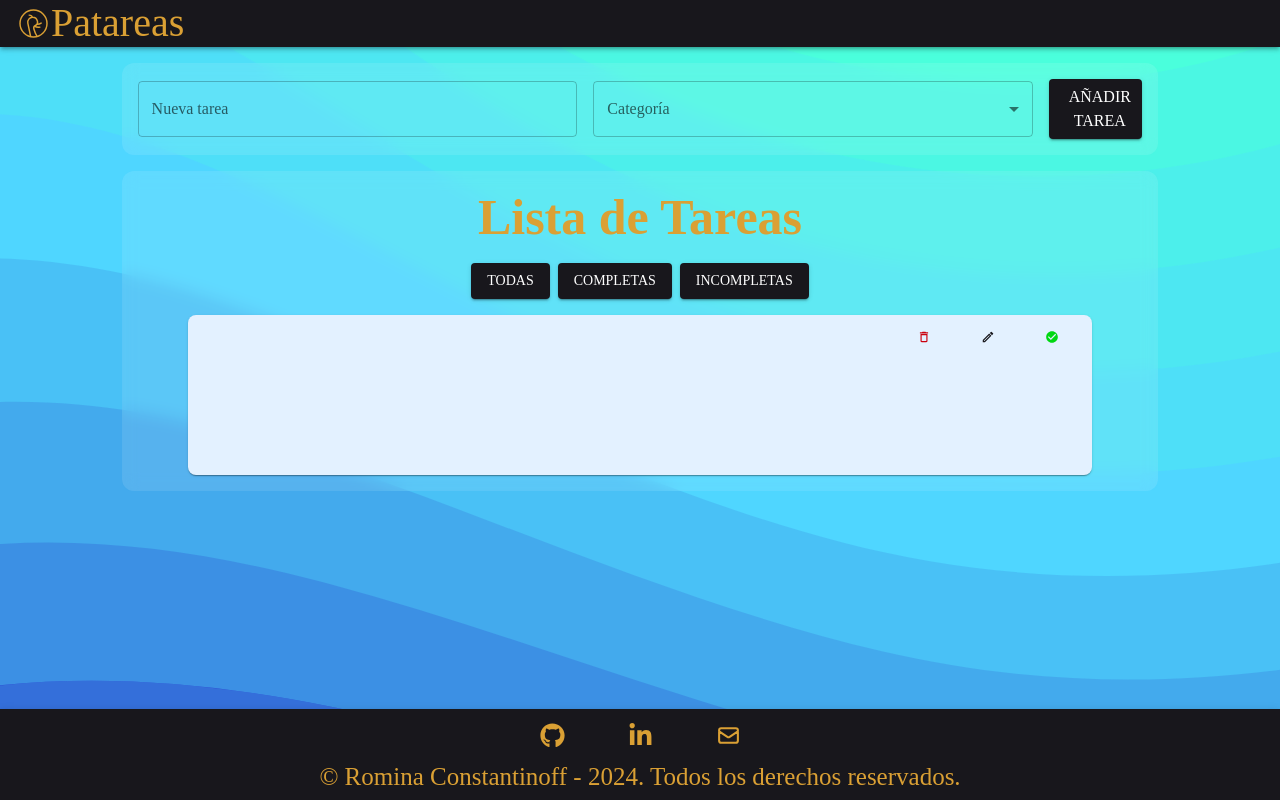
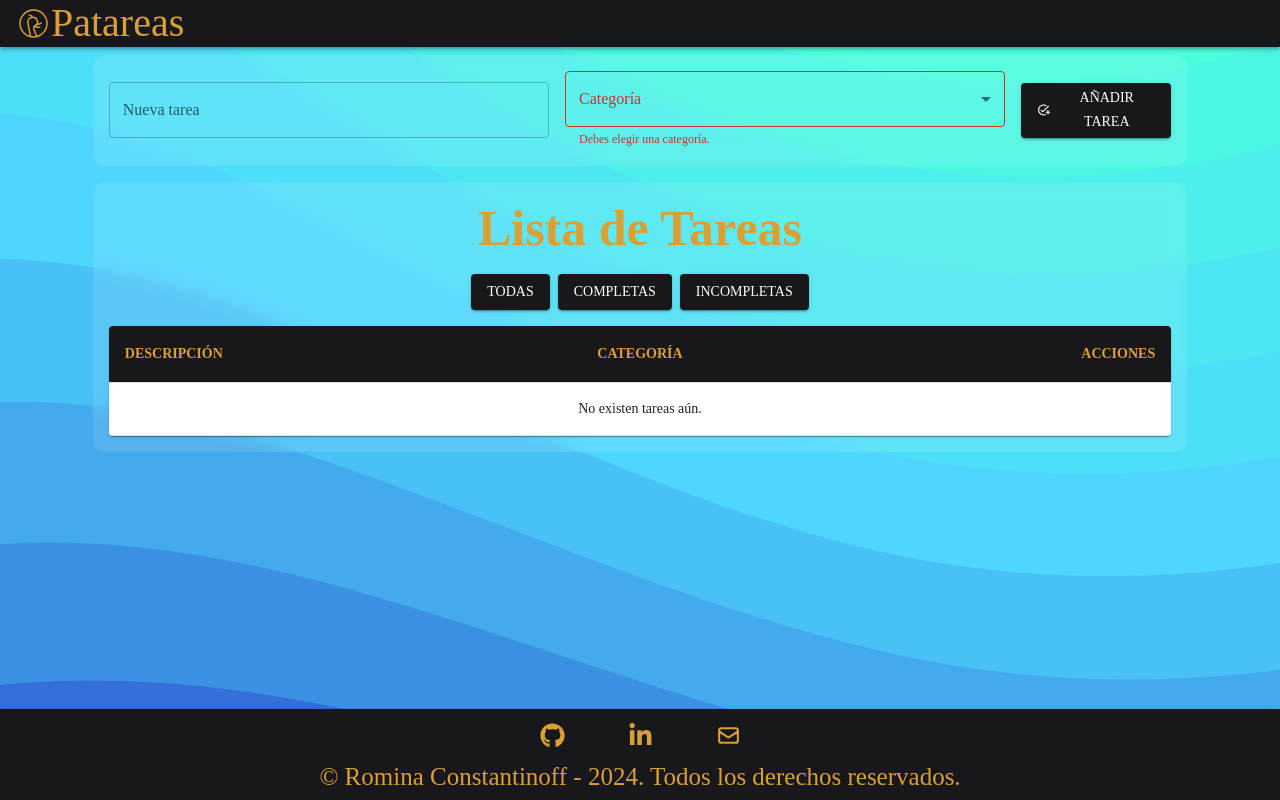
Before and after one commit to romicons/Patareas, a React (Vite) app: page / in a window 1280 px wide. Both pictures are taken after a click on the button "AÑADIR TAREA". Built offline with nearby package versions, Linux system fonts and the light colour scheme; a web font is replaced by a local one.

Commit message:
Changed the TaskTable component to use a table format. Added local storage saving for tasks. Still working on editing and setting tasks as finished.

```diff
--- a/src/App.jsx
+++ b/src/App.jsx
@@ -1,8 +1,8 @@
-import { useState } from 'react'
+import { useState, useEffect } from 'react'
 
-import { getTasks, setTasks } from "./utils/localStorage";
+import { getTasksFromLs, setTasksFromLs } from "./utils/localStorage";
 
-import backgroundImage from './assets/liquid-cheese.svg'
+import backgroundImage from './assets/liquid-cheese.png'
 
 import { GlobalStyles, Box } from '@mui/material'
 
@@ -12,8 +12,11 @@ import { Footer } from './components/Footer'
 
 function App() {
 
-    const [tasks, setTasks] = useState (getTasks() || []);
+  const [tasks, setTasks] = useState (getTasksFromLs() || []);
 
+  useEffect(() => {
+    setTasksFromLs(tasks);
+  }, [tasks]);
 
   return (
     <>
--- a/src/components/AddTaskMenu.jsx
+++ b/src/components/AddTaskMenu.jsx
@@ -2,26 +2,47 @@ import { useState } from 'react';
 
 import { v4 as uuidv4 } from "uuid";
 
-import { Box, FormControl, TextField, Button, Select, InputLabel, MenuItem, Typography } from '@mui/material';
+import { Box, FormControl, TextField, Button, Select, InputLabel, MenuItem, FormHelperText } from '@mui/material';
 
 import { MdOutlineAddTask } from "react-icons/md";
 
 export const AddTaskMenu = ({ tasks, setTasks }) => {
     const [taskCategory, setTaskCategory] = useState('');
+    const [categoryError, setCategoryError] = useState(false);
     const [taskDescription, setTaskDescription] = useState('');
+    const [taskDescriptionError, setTaskDescriptionError] = useState(false);
 
     const handleChangeCategory = (event) => {
         setTaskCategory(event.target.value);
+        if (event.target.value) {
+            setCategoryError(false);
+        }
     };
 
     const handleChangeTaskDescription = (event) => {
         setTaskDescription(event.target.value);
+        if (event.target.value) {
+            setTaskDescriptionError(false);
+        }
     };
 
     const createTask = () => {
+        if (!taskCategory) {
+            setCategoryError(true);
+            return;
+        }
+
+        const trimmedDescription = taskDescription.trim();
+        if (!trimmedDescription) {
+            setTaskDescriptionError(true);
+            return;
+        }
+
+        const capitalizedDescription = trimmedDescription.charAt(0).toUpperCase() + trimmedDescription.slice(1);
+
         const id = uuidv4();
         const newTask = {
-            taskDescription: taskDescription,
+            taskDescription: capitalizedDescription,
             taskCategory: taskCategory,
             finished: false,
             id: id,
@@ -33,7 +54,21 @@ export const AddTaskMenu = ({ tasks, setTasks }) => {
     };
 
     return (
-        <Box sx={{ width: "90%", display: "flex", flexDirection: { xs: "column", md: "row" }, gap: 2, alignItems: "center", borderRadius: 3, padding: 2, backdropFilter: 'blur(8px)', background: 'rgba(255, 255, 255, 0.1)' }} noValidate autoComplete="off">
+        <Box
+            sx={{
+                width: "95%",
+                display: "flex",
+                flexDirection: { xs: "column", md: "row" },
+                gap: 2,
+                alignItems: "center",
+                borderRadius: 3,
+                padding: 2,
+                backdropFilter: 'blur(8px)',
+                background: 'rgba(255, 255, 255, 0.1)'
+            }}
+            noValidate
+            autoComplete="off"
+        >
             <TextField
                 id="outlined-basic"
                 label="Nueva tarea"
@@ -41,9 +76,11 @@ export const AddTaskMenu = ({ tasks, setTasks }) => {
                 fullWidth
                 value={taskDescription}
                 onChange={handleChangeTaskDescription}
+                error={taskDescriptionError}
+                helperText={taskDescriptionError ? "La descripción de la tarea no puede estar vacía." : ""}
             />
-            <FormControl fullWidth>
-                <InputLabel id="category-select">Categoría</InputLabel>
+            <FormControl fullWidth error={categoryError}>
+                <InputLabel id="category-select-label">Categoría</InputLabel>
                 <Select
                     labelId="category-select-label"
                     id="category-select"
@@ -57,17 +94,20 @@ export const AddTaskMenu = ({ tasks, setTasks }) => {
                     <MenuItem value={"Otro"}>Otro</MenuItem>
                     <MenuItem value={"Trabajo"}>Trabajo</MenuItem>
                 </Select>
+                {categoryError && (
+                    <FormHelperText>
+                        Debes elegir una categoría.
+                    </FormHelperText>
+                )}
             </FormControl>
             <Button
                 variant='contained'
                 color='secondary'
-                sx={{ ":hover": { backgroundColor: '#daa034' }, display: "flex", gap: 1, alignItems: 'center' }}
+                sx={{ ":hover": { backgroundColor: '#daa034' }, display: "flex", gap: 1, alignItems: 'center', minWidth: 150, height: 55 }}
                 onClick={createTask}
             >
                 <MdOutlineAddTask />
-                <Typography>
                     Añadir tarea
-                </Typography>
             </Button>
         </Box>
     );
--- a/src/components/MainContent.jsx
+++ b/src/components/MainContent.jsx
@@ -5,7 +5,7 @@ import { TaskContainer } from './TasksContainer';
 
 export const MainContent = ({ tasks, setTasks }) => {
     return (
-        <Container sx={{ display: "flex", alignItems: "center", flexDirection: "column", flex: 1, padding: 2, gap: 2 }}>
+        <Container sx={{ display: "flex", alignItems: "center", flexDirection: "column", flex: 1, padding: 1, gap: 2 }}>
             <AddTaskMenu tasks={tasks} setTasks={setTasks} />
             <TaskContainer tasks={tasks} setTasks={setTasks} />
         </Container>
--- a/src/components/Task.jsx
+++ b/src/components/Task.jsx
@@ -1,38 +1,40 @@
-import { Box, Button, Typography, } from "@mui/material"
-
+import { TableCell, TableRow, Button, Typography } from "@mui/material";
 import { MdOutlineDelete, MdOutlineModeEdit, MdCheckCircle } from "react-icons/md";
 
+export const Task = ({ task, tasks, setTasks }) => {
+  const { taskDescription, taskCategory, id, finished } = task;
 
-export const Task = ({taskDescription, taskCategory, id, finished, tasks, setTasks}) => {
+  const handleDeleteTask = () => {
+    const updatedTasks = tasks.filter(task => task.id !== id);
+    setTasks(updatedTasks);
+  };
 
-    const handleEditTask = (id) => {
+  const handleEditTask = () => {
+    // Lógica para editar tarea
+  };
 
-    }
+  const handleCompleteTask = () => {
+    const updatedTasks = tasks.map(task =>
+      task.id === id ? { ...task, finished: !task.finished } : task
+    );
+    setTasks(updatedTasks);
+  };
 
-    const editTask = (id) => {
-        const updatedTasks = tasks.map(task => task.id !== id);
-        setTasks(updatedTasks);
-    }
-
-    return(
-        <Box sx={{display: "flex", flexFlow: "row wrap", justifyContent: "space-between", padding: 1}}>
-            <Typography>
-                {taskDescription}
-            </Typography>
-            <Typography sx={{color: '#daa034', fontWeight: 'bold'}}>
-                {taskCategory}
-            </Typography>
-            <Box>
-                <Button sx={{color: '#cb000f'}}>
+  return (
+    <TableRow hover role="checkbox" tabIndex={-1} key={id}>
+      <TableCell>{taskDescription}</TableCell>
+      <TableCell>{taskCategory}</TableCell>
+      <TableCell align="center">
+        <Button sx={{ color: '#cb000f' }} onClick={handleDeleteTask}>
           <MdOutlineDelete />
         </Button>
-                <Button sx={{color: '#18171c'}}>
+        <Button sx={{ color: '#18171c' }} onClick={handleEditTask}>
           <MdOutlineModeEdit />
         </Button>
-                <Button sx={{color: '#00d812'}}>
+        <Button sx={{ color: '#00d812' }} onClick={handleCompleteTask}>
           <MdCheckCircle />
         </Button>
-            </Box>
-        </Box>
-    )
-}
+      </TableCell>
+    </TableRow>
+  );
+};
--- a/src/components/TaskTable.jsx
+++ b/src/components/TaskTable.jsx
@@ -1,16 +1,46 @@
-import { Box, Typography } from "@mui/material";
-import { Task } from "./Task";
+import { Paper, Table, TableBody, TableCell, TableContainer, TableHead, TableRow } from '@mui/material';
+
+import { Task } from './Task';
+
+const columns = [
+  { id: 'description', label: 'DESCRIPCIÓN', align: 'left' },
+  { id: 'category', label: 'CATEGORÍA', align: 'center' },
+  { id: 'actions', label: 'ACCIONES',  align: 'right'}
+];
 
 export const TaskTable = ({ tasks, setTasks }) => {
-    return (
-        <Box sx={{ backgroundColor: '#e3f1ff', width: '90%', minHeight: 160, borderRadius: 2, boxShadow: 1 }}>
-            {tasks?.length > 0 ? (
-                tasks.map((task) => (
-                    <Task key={task.id} taskDescription={task.taskDescription} taskCategory={task.taskCategory} finished={task.finished} />
-                ))
+  return (
+    <Paper sx={{ width: '100%', overflow: 'hidden' }}>
+      <TableContainer sx={{ maxHeight: 440 }}>
+        <Table stickyHeader aria-label="sticky table">
+          <TableHead>
+            <TableRow>
+              {columns.map((column) => (
+                <TableCell
+                  key={column.id}
+                  align={column.align}
+                  sx={{ fontWeight: 'bold', width: '33%', backgroundColor: '#18171c', color: '#daa034' }}
+                >
+                  {column.label}
+                </TableCell>
+              ))}
+            </TableRow>
+          </TableHead>
+          <TableBody>
+            {tasks.length > 0 ? (
+              tasks.map((task) => (
+                <Task key={task.id} task={task} tasks={tasks} setTasks={setTasks} />
+              ))
             ) : (
-                <Typography>No hay ninguna tarea aún.</Typography>
+              <TableRow>
+                <TableCell colSpan={3} align="center">
+                  No existen tareas aún.
+                </TableCell>
+              </TableRow>
             )}
-        </Box>
-    );
+          </TableBody>
+        </Table>
+      </TableContainer>
+    </Paper>
+  );
 };
--- a/src/components/TasksContainer.jsx
+++ b/src/components/TasksContainer.jsx
@@ -4,7 +4,7 @@ import { TaskTable } from './TaskTable'
 
 export const TaskContainer = ({tasks, setTasks}) => {
     return(
-        <Box sx={{width: "90%", display:"flex", flexDirection: "column", gap: 2, alignItems: "center", borderRadius: 3, padding: 2, backdropFilter: 'blur(8px)', background: 'rgba(255, 255, 255, 0.1)'}}>
+        <Box sx={{width: "95%", display:"flex", flexDirection: "column", gap: 2, alignItems: "center", borderRadius: 3, padding: 2, backdropFilter: 'blur(8px)', background: 'rgba(255, 255, 255, 0.1)'}}>
             <Typography variant='h2' sx={{fontSize: {xs:35, sm:50}, fontWeight: 'bold'}}>
                 Lista de Tareas
             </Typography>
--- a/src/utils/localStorage.js
+++ b/src/utils/localStorage.js
@@ -1,7 +1,7 @@
-export const getTasks = () => {
+export const getTasksFromLs = () => {
     return JSON.parse(localStorage.getItem("tasks"));
   };
 
-  export const setTasks = (tasks) => {
+  export const setTasksFromLs = (tasks) => {
     localStorage.setItem("tasks", JSON.stringify(tasks));
 };
```
Also changed, not shown: src/assets/liquid-cheese.png (added), src/assets/liquid-cheese.svg (deleted). Lines whose indentation alone changed are shown as unchanged.
